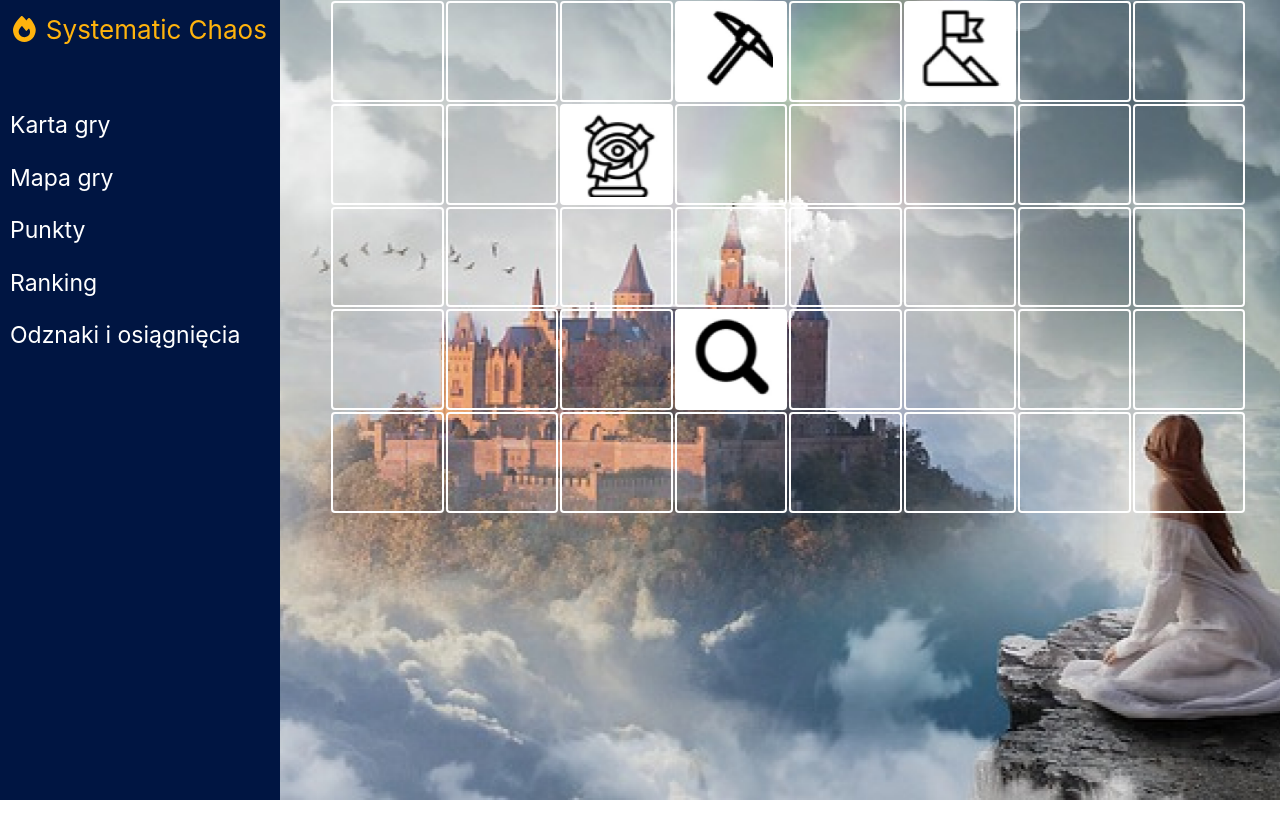
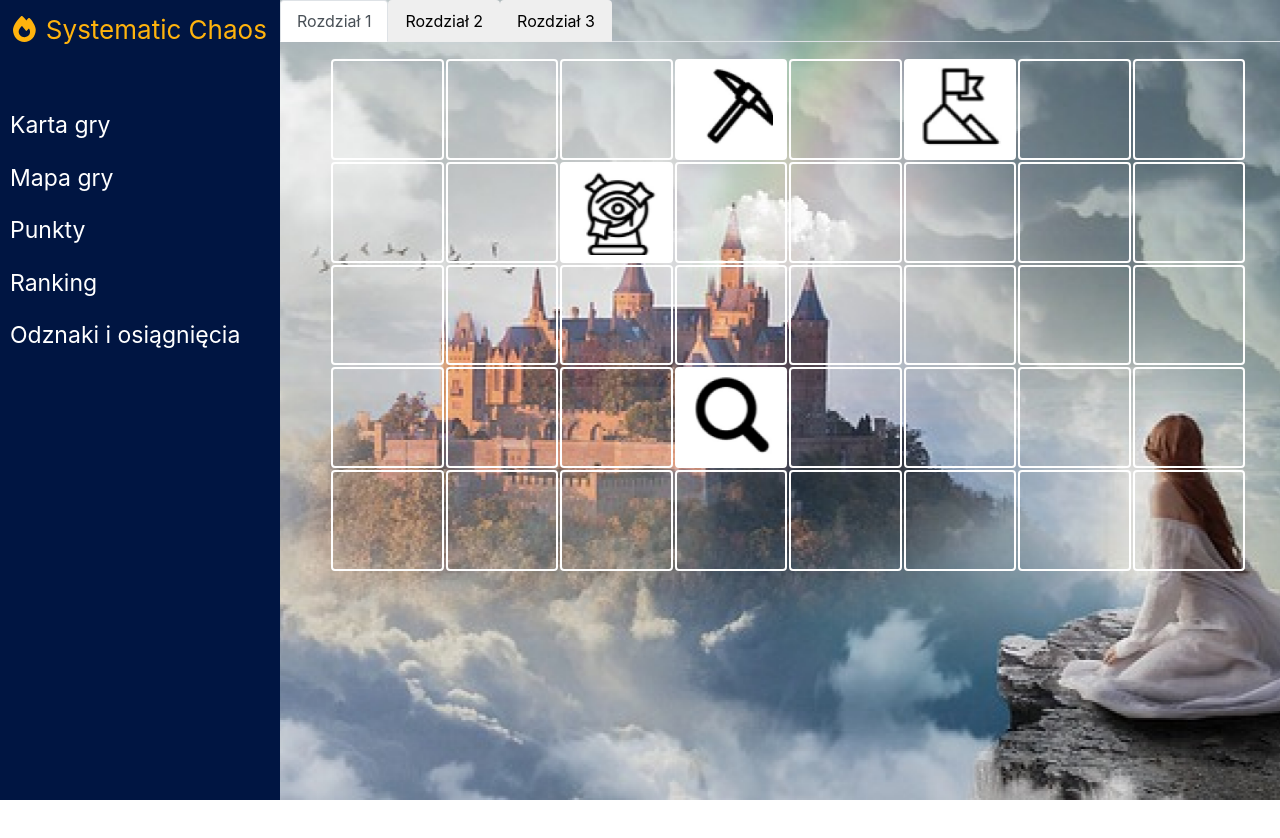
Before and after one commit to ajablonsk1/systematic-chaos, a React (Create React App) app in the folder frontend/: page / in a window 1280 px wide. Shown: the top 838 px of the page. Before the commit the page ends 800 px from the top, so only its background shows below. Built offline with nearby package versions, Linux system fonts and the light colour scheme.

Commit message:
init ChaptersNav

```diff
--- /dev/null
+++ b/frontend/src/components/GameMap/ChaptersNav.js
@@ -0,0 +1,34 @@
+import React from 'react';
+import { Tabs} from 'react-bootstrap';
+import Chapter from './Chapter';
+import { getActivityMap, getChapters } from '../../utils/Api';
+import { ChapterTab } from './ChaptersNavStyles';
+
+
+function ChaptersNav(props) {
+    const tabs = [];
+    const chapters = getChapters() ? getChapters().chapters : [];
+
+    const getFrontChapterID = () => {
+        return chapters.length > 0 ? chapters[0].id : null;
+    }
+
+    for (const chapter of chapters)
+    {
+        let map = getActivityMap(0); // TODO: getting proper activity
+        tabs.push(
+            <ChapterTab key={chapter.id} eventKey={chapter.id} title={chapter.name} style={{height: "100vh"}}>
+                <Chapter activityMap={map}></Chapter>
+            </ChapterTab>
+        )
+    }
+
+    return (
+        <Tabs defaultActiveKey={getFrontChapterID()} id="uncontrolled-tab-example" className="mb-3"
+        unmountOnExit={true}>
+            {tabs}
+        </Tabs>
+    );
+}
+
+export default ChaptersNav;
--- /dev/null
+++ b/frontend/src/components/GameMap/ChaptersNavStyles.js
@@ -0,0 +1,6 @@
+import styled from 'styled-components'
+import { Tab } from 'react-bootstrap';
+
+export const ChapterTab = styled(Tab)`
+
+`;
--- a/frontend/src/components/GameMap/GameMap.js
+++ b/frontend/src/components/GameMap/GameMap.js
@@ -1,14 +1,13 @@
 import React from 'react';
-import { getActivityMap } from '../../utils/Api';
 import { ContentWithoutMargin } from '../App/AppGeneralStyles';
-import Chapter from './Chapter';
+import ChaptersNav from './ChaptersNav';
 import { Background } from './GameMapStyles';
 
 function GameMap(props) {
     return (
         <ContentWithoutMargin>
             <Background>
-                <Chapter activityMap={getActivityMap(0)}></Chapter>
+                <ChaptersNav></ChaptersNav>
             </Background>
         </ContentWithoutMargin>
     );
```
